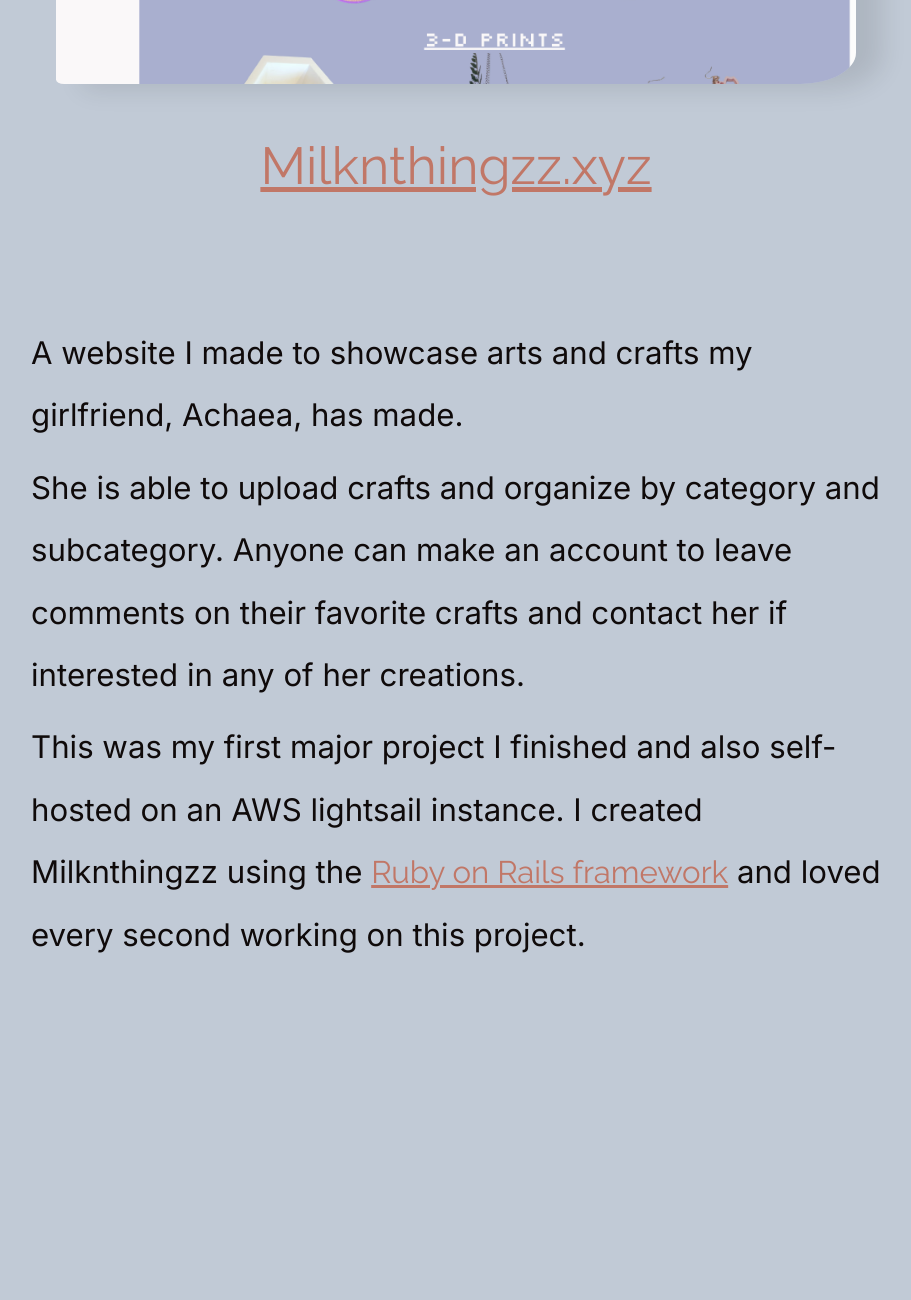
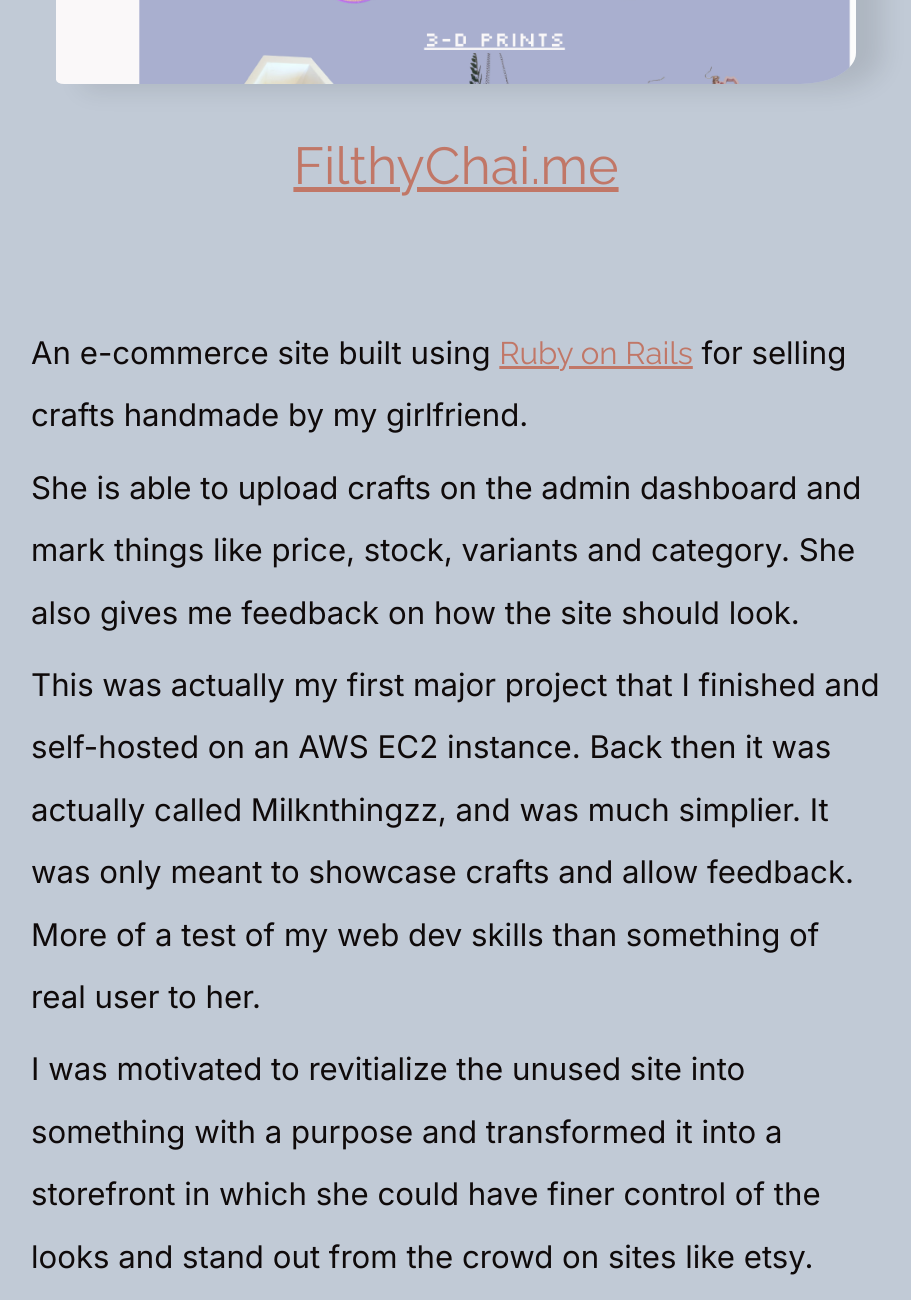
Before and after one commit to Soadaa56/kevin-duffy-portfolio, a plain HTML site: page index.html in a window 1280 px wide. Shown: the part 2320-3620 px from the top of the page, without its empty margins (184-1095 px from the left). Drawn offline with nearby package versions, Linux system fonts and the light colour scheme; files that its build step writes are made by us from their sources.

Commit message:
Update description for filthychai and blog
Milknthingzz rebranded to filthychai

```diff
--- a/index.html
+++ b/index.html
@@ -71,25 +71,31 @@
 
             <!-- Fallback image; resized -->
             <img src="./images/milknthingzz/milknthingzz-backup-768x-256-color.png"
-            alt="Screenshot of website Milknthingzz"
+            alt="Screenshot of website Filthy Chai, e-commerce site for selling handmade crafts."
             class="website-screenshot">
           </picture>
           <figcaption>
-            <a href="HTTPS://Milknthingzz.xyz">Milknthingzz.xyz</a>
+            <a href="https://filthychai.me">FilthyChai.me</a>
           </figcaption>
         </figure>
           <div class="container" >
             <p>
-              A website I made to showcase arts and crafts my girlfriend, Achaea, has made.
+              An e-commerce site built using <a href="https://rubyonrails.org/">Ruby on Rails</a>
+              for selling crafts handmade by my girlfriend.
             </p>
             <p>
-              She is able to upload crafts and organize by category and subcategory.
-              Anyone can make an account to leave comments on their favorite crafts and
-              contact her if interested in any of her creations.
+              She is able to upload crafts on the admin dashboard and mark things like price, stock, variants
+              and category. She also gives me feedback on how the site should look.
             </p>
             <p>
-              This was my first major project I finished and also self-hosted on an AWS lightsail instance.
-              I created Milknthingzz using the <a href="https://rubyonrails.org/">Ruby on Rails framework</a> and loved every second working on this project.
+              This was actually my first major project that I finished and self-hosted on an AWS EC2 instance.
+              Back then it was actually called Milknthingzz, and was much simplier. It was only meant to showcase
+              crafts and allow feedback. More of a test of my web dev skills than something of real user to her.
+            </p>
+            <p>
+              I was motivated to revitialize the unused site into something with a purpose and transformed it
+              into a storefront in which she could have finer control of the looks and stand out from the crowd on
+              sites like etsy.
             </p>
           </div>
       </article>
@@ -113,7 +119,8 @@
         </figure>
           <div class="container">
             <p>
-              My most recent project and something I was kind of excited to build, my own blog.
+              A blog dedicated to mainly gaming topics that allow me to scratch that itch of writing (read: rant)
+              for things I'm passionate about.
             </p>
             <p>
               To me it is kind of funny that after all the projects I've worked on (not that they are incredibly difficult),
```
